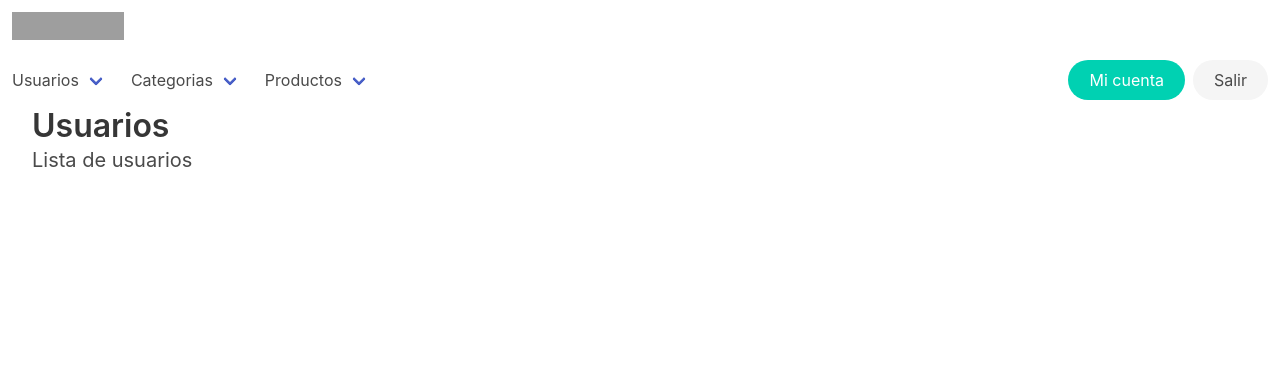
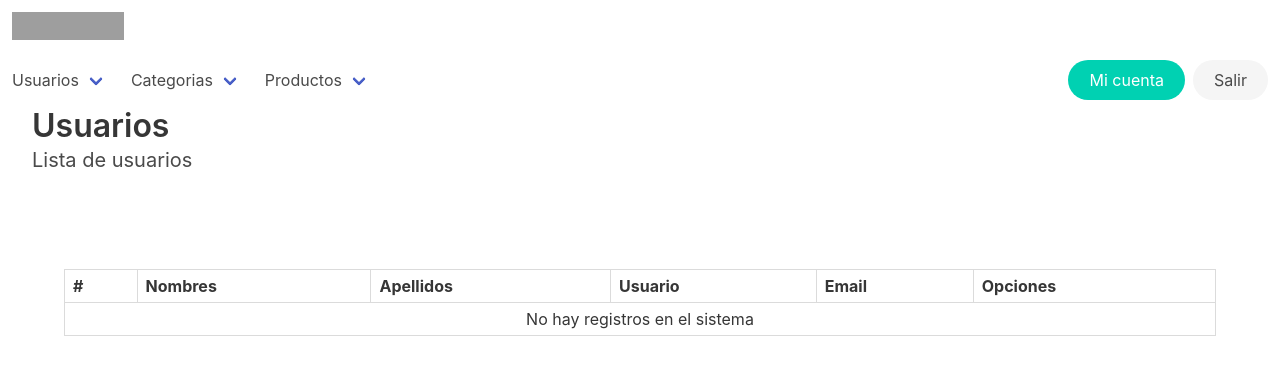
Before and after one commit to elliotghr/inventario-php, a PHP site: page /index.php?vista=user_list in a window 1280 px wide. Shown: the top 375 px of the page. Run offline with PHP 8.4, Linux system fonts and the light colour scheme; the visitor is signed in with stand-in values (Sample User, id 1); tables that the repository leaves empty or names only in its code hold one stand-in row (values such as "Sample post"); grey boxes are pictures that could not be loaded.

Commit message:
Get lista de usuarios finalizado

```diff
--- /dev/null
+++ b/php/usuario_lista.php
@@ -0,0 +1,111 @@
+<?php
+// Generar el inicio del LIMIT
+$inicio = $pagina > 0 ? (($pagina * $registros) - $registros) : 0;
+$table = "";
+
+// GENERAMOS LAS CONSULTAS PARA TRAER TODOS LOS REGISTROS O LOS REGISTROS DE UNA BUSQUEDA
+if (isset($busqueda) && $busqueda != "") {
+    // Consulta para el buscador
+    $consulta_datos = "SELECT * FROM usuarios WHERE ((usuario_id != " . $_SESSION['id'] . ") AND (nombre LIKE '%$busqueda%') OR (apellido LIKE '%$busqueda%') OR (usuario LIKE '%$busqueda%') OR (email LIKE '%$busqueda%') ) ORDER BY nombre ASC LIMIT $inicio, $registros;";
+
+    // Consulta para el total del buscador
+    $consulta_total = "SELECT COUNT(*) FROM usuarios WHERE ((usuario_id != " . $_SESSION['id'] . ") AND (nombre LIKE '%$busqueda%') OR (apellido LIKE '%$busqueda%') OR (usuario LIKE '%$busqueda%') OR (email LIKE '%$busqueda%'))";
+} else {
+    // Traemos todos los registros ordenados ascendentemente sin traer el usuario mismo
+    $consulta_datos = "SELECT * FROM usuarios WHERE usuario_id != " . $_SESSION['id'] . " ORDER BY nombre ASC LIMIT $inicio, $registros";
+
+    // Traemos el conteo de todos los registros sin traer el usuario mismo
+    $consulta_total = "SELECT COUNT(*) FROM usuarios WHERE usuario_id != " . $_SESSION['id'] . "";
+}
+
+$pdo  = conexion();
+$get_data = $pdo->query($consulta_datos);
+$data = $get_data->fetchAll(PDO::FETCH_ASSOC);
+
+$get_total = $pdo->query($consulta_total);
+$total = $get_total->fetchColumn();
+// Cálculo de paginas
+$n_paginas = ceil($total / $registros);
+
+// Generamos la tabla
+$table .= '
+<div class="table-container">
+        <table class="table is-bordered is-striped is-narrow is-hoverable is-fullwidth">
+            <thead>
+                <tr class="has-text-centered">
+                    <th>#</th>
+                    <th>Nombres</th>
+                    <th>Apellidos</th>
+                    <th>Usuario</th>
+                    <th>Email</th>
+                    <th colspan="2">Opciones</th>
+                </tr>
+            </thead>
+            <tbody>
+';
+
+if ($total >= 1 && $pagina <= $n_paginas) {
+    $contador = $inicio + 1;
+    $pag_inicio = $inicio + 1;
+    foreach ($data as $key => $row) {
+        $table .= '
+        <tr class="has-text-centered">
+            <td>' . $contador . '</td>
+            <td>' . $row['nombre'] . '</td>
+            <td>' . $row['apellido'] . '</td>
+            <td>' . $row['usuario'] . '</td>
+            <td>' . $row['email'] . '</td>
+            <td>
+                <a href="index.php?vista=user_update&user_id_up=' . $row['usuario_id'] . '" class="button is-success is-rounded is-small">Actualizar</a>
+            </td>
+            <td>
+                <a href="' . $url . $pagina . '&user_id_del=' . $row['usuario_id'] . '" class="button is-danger is-rounded is-small">Eliminar</a>
+            </td>
+        </tr>
+        ';
+        $contador++;
+    }
+    $pag_final = $contador - 1;
+} else {
+    if ($total >= 1) {
+        $table .= '
+        <tr class="has-text-centered">
+            <td colspan="7">
+                <a href="' . $url . '1" class="button is-link is-rounded is-small mt-4 mb-4">
+                    Haga clic acá para recargar el listado
+                </a>
+            </td>
+        </tr>
+        ';
+    } else {
+        $table .= '
+        <tr class="has-text-centered">
+            <td colspan="7">
+                No hay registros en el sistema
+            </td>
+        </tr>
+        ';
+    }
+}
+$table .= '
+        </tbody>
+    </table>
+</div>
+';
+
+
+// Añadimos a la variable table la leyenda de Mostrando usuarios n - n...
+if ($total >= 1 && $pagina <= $n_paginas) {
+    $table .= '
+    <p class="has-text-right">Mostrando usuarios <strong>' . $pag_inicio . '</strong> al <strong>' . $pag_final . '</strong> de un <strong>total de ' . $total . '</strong></p>
+    ';
+}
+
+// Cerramos la sesión
+$pdo = null;
+
+echo $table;
+
+if ($total >= 1 && $pagina <= $n_paginas) {
+    echo paginador_tablas($pagina, $n_paginas, $url, 7);
+}
--- a/vistas/user_list.php
+++ b/vistas/user_list.php
@@ -5,28 +5,26 @@
 
 <div class="container pb-6 pt-6">
     <?php
-        require_once "./php/main.php";
+    include "./php/main.php";
+    // Comprobaciones de paginación
+    if (!isset($_GET['page'])) {
+        $pagina = 1;
+    } else {
+        $pagina = (int)$_GET['page'];
+        if ($pagina <= 1) {
+            $pagina = 1;
+        }
+    }
+    $pagina = limpiar_cadena($pagina);
+    // url a modificar en cada cambio de pagina
+    $url = "index.php?vista=user_list&page=";
+    // Variable limit
+    $registros = 15;
+    // Variable para la busqueda de registros
+    $busqueda = "";
 
-        # Eliminar usuario #
-        if(isset($_GET['user_id_del'])){
-            require_once "./php/usuario_eliminar.php";
-        }
+    // Table
+    include "./php/usuario_lista.php";
+    ?>
 
-        if(!isset($_GET['page'])){
-            $pagina=1;
-        }else{
-            $pagina=(int) $_GET['page'];
-            if($pagina<=1){
-                $pagina=1;
-            }
-        }
-
-        $pagina=limpiar_cadena($pagina);
-        $url="index.php?vista=user_list&page=";
-        $registros=15;
-        $busqueda="";
-
-        # Paginador usuario #
-        // require_once "./php/usuario_lista.php";
-    ?>
 </div>
--- a/vistas/user_search.php
+++ b/vistas/user_search.php
@@ -13,6 +13,7 @@
 
     if (!isset($_SESSION['busqueda_usuario']) && empty($_SESSION['busqueda_usuario'])) {
     ?>
+    <!-- Formulario de busqueda -->
         <div class="columns">
             <div class="column">
                 <form action="" method="POST" autocomplete="off">
```
